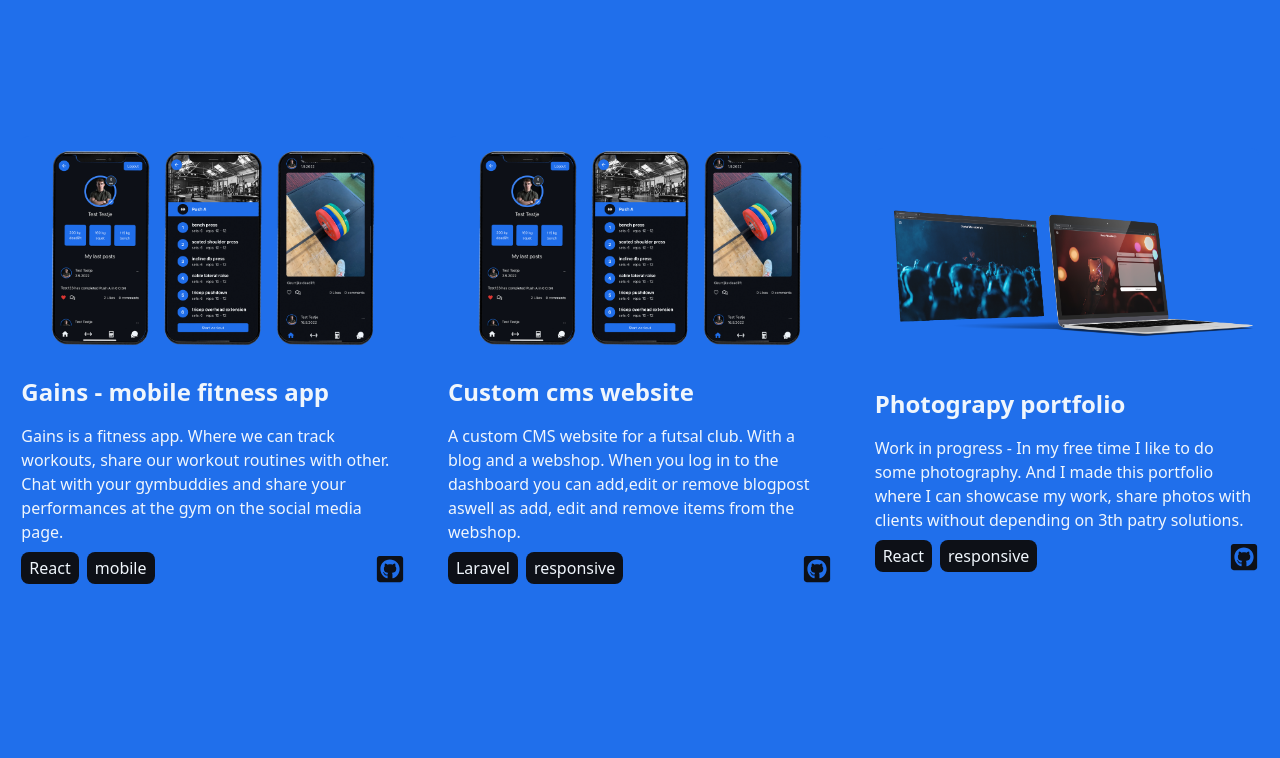
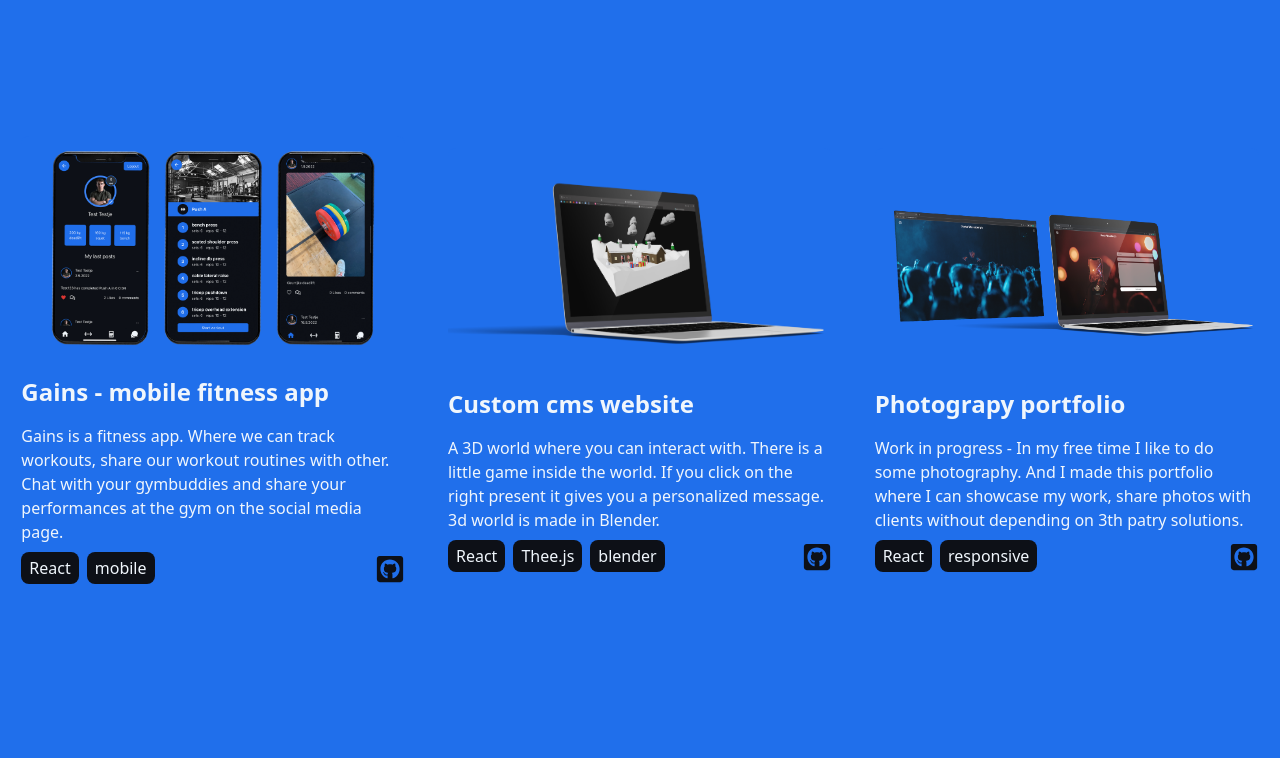
Before and after one commit to DanteWeverbergh/personalwebsite, a React (Create React App) app: page / in a window 1280 px wide. Shown: the part 840-1598 px from the top of the page. Built offline with nearby package versions, Linux system fonts and the light colour scheme.

Commit message:
update projects data

```diff
--- a/src/Components/Cards/Projects/ProjectCard.js
+++ b/src/Components/Cards/Projects/ProjectCard.js
@@ -21,11 +21,11 @@ function ProjectCard({ project }) {
           <div className="relative cursor-pointer group" ref={ref}>
             <img
               src={project.img ? project.img : 'https://picsum.photos/200/300'}
-              className="w-96 h-56 object-cover rounded-lg"
+              className="w-96 h-56 object-cover rounded-lg group-hover:blur-sm"
               id="image"
             />
             <h1
-              className="absolute top-1/2 left-1/2 transform -translate-x-1/2 -translate-y-1/2 text-md bg-slate-950 px-4 py-2 rounded-lg hidden group-hover:block"
+              className="absolute top-1/2 left-1/2 transform -translate-x-1/2 -translate-y-1/2 text-md bg-slate-950 px-4 py-2 rounded-lg hidden group-hover:block "
               id="image_click"
             >
               Click to visit website.
--- a/src/Pages/Home/Components/Data.js
+++ b/src/Pages/Home/Components/Data.js
@@ -11,10 +11,11 @@ export const projects = [
   {
     title: 'Custom cms website',
     description:
-      'A custom CMS website for a futsal club. With a blog and a webshop. When you log in to the dashboard you can add,edit or remove blogpost aswell as add, edit and remove items from the webshop.',
-    img: '/img/projects/gains_mockup_transparant.png',
-    tags: ['Laravel', 'responsive'],
-    github: 'https://github.com/DanteWeverbergh/DeScheveScherpschutters',
+      'A 3D world where you can interact with. There is a little game inside the world. If you click on the right present it gives you a personalized message. 3d world is made in Blender.',
+    img: '/img/projects/diorama_mockup.png',
+    tags: ['React', 'Thee.js', 'blender'],
+    github: 'https://github.com/gdmgent-2122-xr/diorama-DanteWeverbergh',
+    url: 'https://gdmgent-2122-xr.github.io/home',
   },
   {
     title: 'Photograpy portfolio',
--- a/src/Pages/Home/Home.js
+++ b/src/Pages/Home/Home.js
@@ -10,7 +10,8 @@ import Projects from './Components/Projects';
 function Home() {
   return (
     <>
-      <Header />
+      {/*<Header />
+       */}
 
       <Banner />
 
```
Also changed, not shown: public/img/projects/diorama_mockup.png (added).
